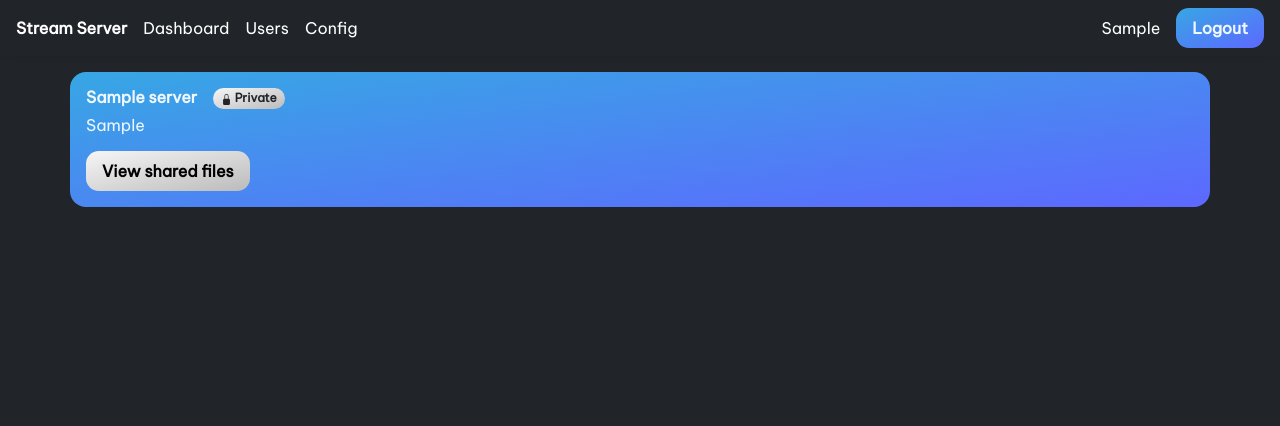
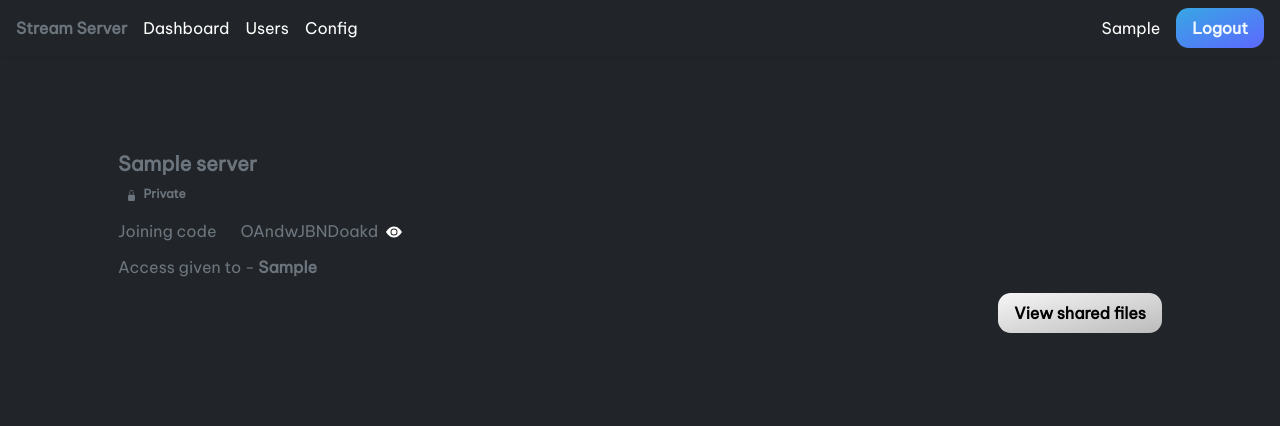
Before and after one commit to RushabhMavkar/DjangoStreamServer, a Django app: page / in a window 1280 px wide. Shown: the top 426 px of the page. Before the commit the page ends 207 px from the top, so only its background shows below. Run offline with Django 3.2, Linux system fonts and the light colour scheme; a user stored in the database is signed in; tables that the repository leaves empty hold one stand-in row (values such as "Sample post").

Commit message:
Updated templates.

```diff
--- /dev/null
+++ b/main/templates/main/block-server-functions.html
@@ -0,0 +1,21 @@
+{% load static %}
+<div id="server-functions" class="mt-5">
+    <div class="neomorphic bg-accent-dark">
+        <a href="{% url 'main_share_qrcode' %}">
+            <img src="{% static 'main/assets/svg/share-fill.svg' %}" alt="share icon">
+            <span class="text-muted">Share</span>
+        </a>
+    </div>
+    <div class="neomorphic bg-accent-dark">
+        <a href="{% url 'main_dashboard' %}">
+            <img src="{% static 'main/assets/svg/flowchart-fill.svg' %}" alt="share icon">
+            <span class="text-muted">File structure</span>
+        </a>
+    </div>
+    <div class="neomorphic bg-accent-dark">
+        <a href="{% url 'main_dashboard' %}">
+            <img src="{% static 'main/assets/svg/people-fill.svg' %}" alt="share icon">
+            <span class="text-muted">Users connected</span>
+        </a>
+    </div>
+</div>
--- a/main/templates/main/block-server-info.html
+++ b/main/templates/main/block-server-info.html
@@ -1,22 +1,34 @@
-<div class="bg-accent p-3 rounded">
-    <div class=" d-flex">
-        <h6 class="me-3">{{server.name}}</h6>
-        <div class="badge bg-muted rounded text-dark">
-            {% if server.is_secure %}
-            <svg xmlns="http://www.w3.org/2000/svg" width="11" height="11" fill="currentColor" class="bi bi-lock-fill"
-                 viewBox="0 0 16 16">
-                <path d="M8 1a2 2 0 0 1 2 2v4H6V3a2 2 0 0 1 2-2zm3 6V3a3 3 0 0 0-6 0v4a2 2 0 0 0-2 2v5a2 2 0 0 0 2 2h6a2 2 0 0 0 2-2V9a2 2 0 0 0-2-2z"/>
-            </svg>
-            <span>Private</span>
-            {% else %}
-            <svg xmlns="http://www.w3.org/2000/svg" width="11" height="11" fill="currentColor" class="bi bi-unlock-fill"
-                 viewBox="0 0 16 16">
-                <path d="M11 1a2 2 0 0 0-2 2v4a2 2 0 0 1 2 2v5a2 2 0 0 1-2 2H3a2 2 0 0 1-2-2V9a2 2 0 0 1 2-2h5V3a3 3 0 0 1 6 0v4a.5.5 0 0 1-1 0V3a2 2 0 0 0-2-2z"/>
-            </svg>
-            <span>Public</span>
-            {% endif %}
+{% load static %}
+<div class="bg-accent-dark text-muted neomorphic p-5 rounded">
+  <h5 class="text-center">{{server.name}}</h5>
+  <div class="d-flex mb-3">
+    <div class="badge neomorphic-invert text-muted rounded">
+      {% if server.is_secure %}
+      <svg xmlns="http://www.w3.org/2000/svg" width="11" height="11" fill="currentColor" class="bi bi-lock-fill" viewBox="0 0 16 16">
+        <path d="M8 1a2 2 0 0 1 2 2v4H6V3a2 2 0 0 1 2-2zm3 6V3a3 3 0 0 0-6 0v4a2 2 0 0 0-2 2v5a2 2 0 0 0 2 2h6a2 2 0 0 0 2-2V9a2 2 0 0 0-2-2z" />
+      </svg>
+      <span class="ms-1">Private</span>
+      {% else %}
+      <svg xmlns="http://www.w3.org/2000/svg" width="11" height="11" fill="currentColor" class="bi bi-unlock-fill" viewBox="0 0 16 16">
+        <path d="M11 1a2 2 0 0 0-2 2v4a2 2 0 0 1 2 2v5a2 2 0 0 1-2 2H3a2 2 0 0 1-2-2V9a2 2 0 0 1 2-2h5V3a3 3 0 0 1 6 0v4a.5.5 0 0 1-1 0V3a2 2 0 0 0-2-2z" />
+      </svg>
+      <span class="ms-1">Public</span>
+      {% endif %}
+    </div>
+  </div>
+  <div>
+    <div id="joining-code" class="d-flex mb-3">
+      <span class="me-4">Joining code </span>
+      <div class="d-flex" onclick="ShowHiddenText();">
+        <p id="server-join-code" class="mb-0 me-2 text-disc">OAndwJBNDoakd</p>
+        <div id="text-hidden-icon">
+          <svg style="color:white;" xmlns="http://www.w3.org/2000/svg" width="16" height="16" fill="currentColor" class="bi bi-eye-fill" viewBox="0 0 16 16"><path d="M10.5 8a2.5 2.5 0 1 1-5 0 2.5 2.5 0 0 1 5 0z"/><path d="M0 8s3-5.5 8-5.5S16 8 16 8s-3 5.5-8 5.5S0 8 0 8zm8 3.5a3.5 3.5 0 1 0 0-7 3.5 3.5 0 0 0 0 7z"/></svg>
         </div>
+      </div>
     </div>
-    <p>{{server.access}}</p>
-    <a href="{% url 'main_view_files' %}" class="btn bg-muted">View shared files</a>
+  </div>
+  <p>Access given to - <strong>{{server.access}}</strong></p>
+  <div class="d-flex">
+    <a href="{% url 'main_view_files' %}" class="btn bg-muted ms-auto">View shared files</a>
+  </div>
 </div>
--- a/main/templates/main/dashboard.html
+++ b/main/templates/main/dashboard.html
@@ -1,8 +1,9 @@
 {% extends 'main/layout.html'%}
 {% block content %}
-<div class="container pt-3">
+<div class="container pt-5">
     {% if server %}
     {% include 'main/block-server-info.html' %}
+    {% include 'main/block-server-functions.html' %}
     {% else %}
     {% include 'main/block-create-server-dialog.html' %}
     {% endif %}
--- a/main/templates/main/layout.html
+++ b/main/templates/main/layout.html
@@ -1,7 +1,7 @@
 {% extends 'main/base.html' %}
 {% block base %}
 <nav class="bg-dark">
-    <span style="font-weight:600;">Stream Server</span>
+    <span class="text-muted" style="font-weight:600;">Stream Server</span>
     <ul>
         <li><a href="{% url 'main_dashboard' %}">Dashboard</a></li>
         <li><a href="">Users</a></li>
```
Also changed, not shown: main/templates/main/login.html (+12 -5 lines), main/templates/main/share-qrcode.html (added, +10 -0 lines), main/templates/main/signup.html (+10 -5 lines).
